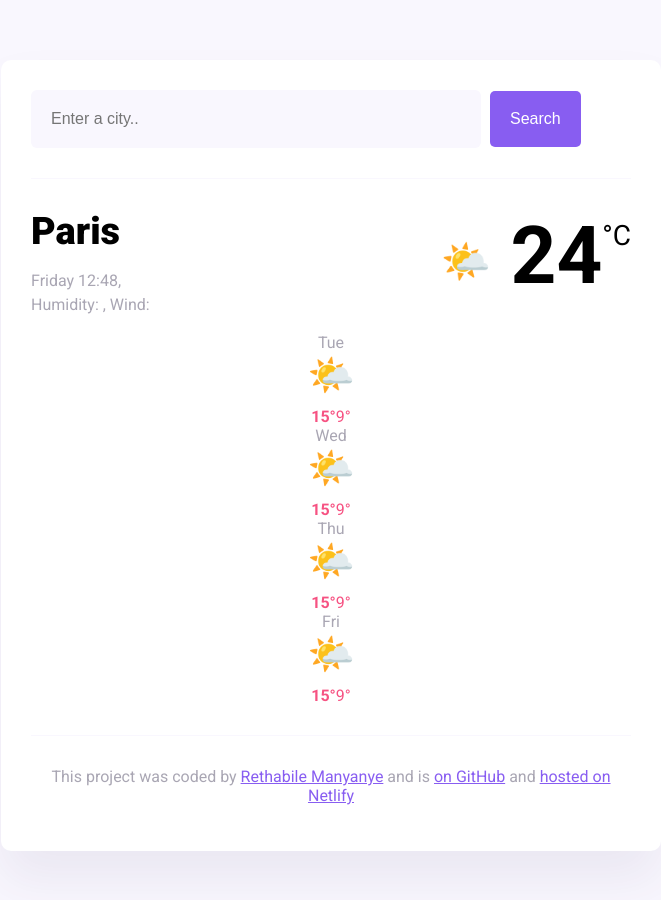
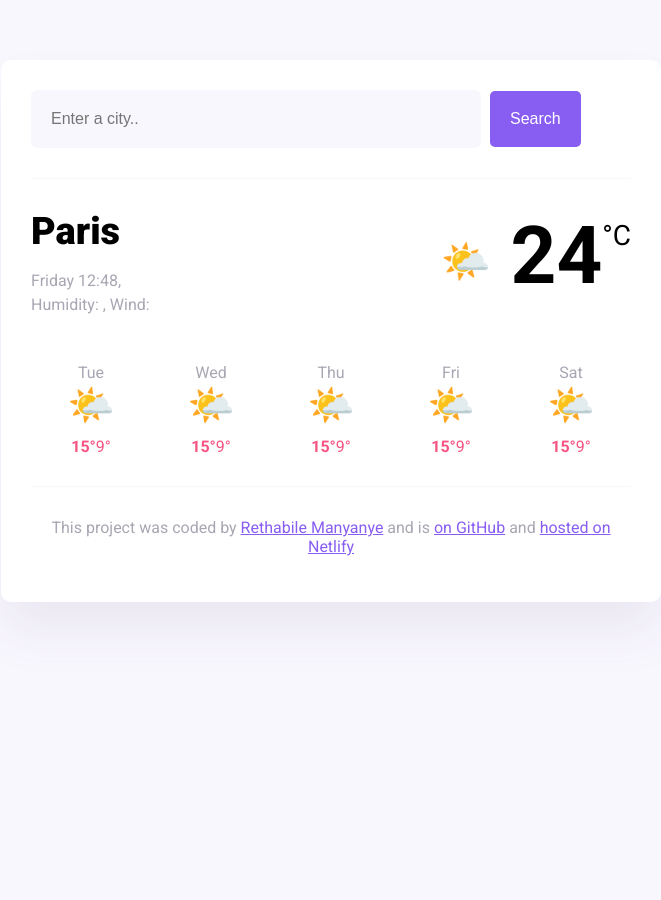
Before and after one commit to rethabilemanyanye4-coder/retha-weather-app, a plain HTML site: page index.html in a window 1280 px wide. Shown: the whole page, without its empty margins (309-970 px from the left). After the commit the page ends 800 px from the top, so only its background shows below. Drawn offline with nearby package versions, Linux system fonts and the light colour scheme; no server answers.

Commit message:
updated my HTML

```diff
--- a/index.html
+++ b/index.html
@@ -54,30 +54,36 @@
             <div class="weather-forecast-temperature">
               <strong>15°</strong>9°</div>
              </div>
-        </div>
 
 
 
-              <div class="weather-forecasts">
+
           <div class="weather-forecast-day">
             <div class="weather-forecast-date">Wed</div>
             <div class="weather-forecast-icon">🌤️</div>
             <div class="weather-forecast-temperature">
-              <strong>15°</strong>9°</div> </div> </div>
+              <strong>15°</strong>9°</div> </div>
 
-              <div class="weather-forecast">
+
           <div class="weather-forecast-day">
             <div class="weather-forecast-date">Thu</div>
             <div class="weather-forecast-icon">🌤️</div>
             <div class="weather-forecast-temperature">
-              <strong>15°</strong>9°</div> </div> </div>
+              <strong>15°</strong>9°</div> </div>
 
-              <div class="weather-forecast">
+
           <div class="weather-forecast-day">
             <div class="weather-forecast-date">Fri</div>
             <div class="weather-forecast-icon">🌤️</div>
             <div class="weather-forecast-temperature">
-              <strong>15°</strong>9°</div> </div> </div>
+              <strong>15°</strong>9°</div> </div>
+
+               <div class="weather-forecast-day">
+            <div class="weather-forecast-date">Sat</div>
+            <div class="weather-forecast-icon">🌤️</div>
+            <div class="weather-forecast-temperature">
+              <strong>15°</strong>9°</div> </div>
+             </div>
 
 
       </main>
--- a/src/styles.css
+++ b/src/styles.css
@@ -112,7 +112,7 @@ footer {
   margin-top:10px ;
 
 }
-weather-forecasts{
+.weather-forecast{
   display:flex;
   justify-content:space-around;
   margin-top:30px ;
```
